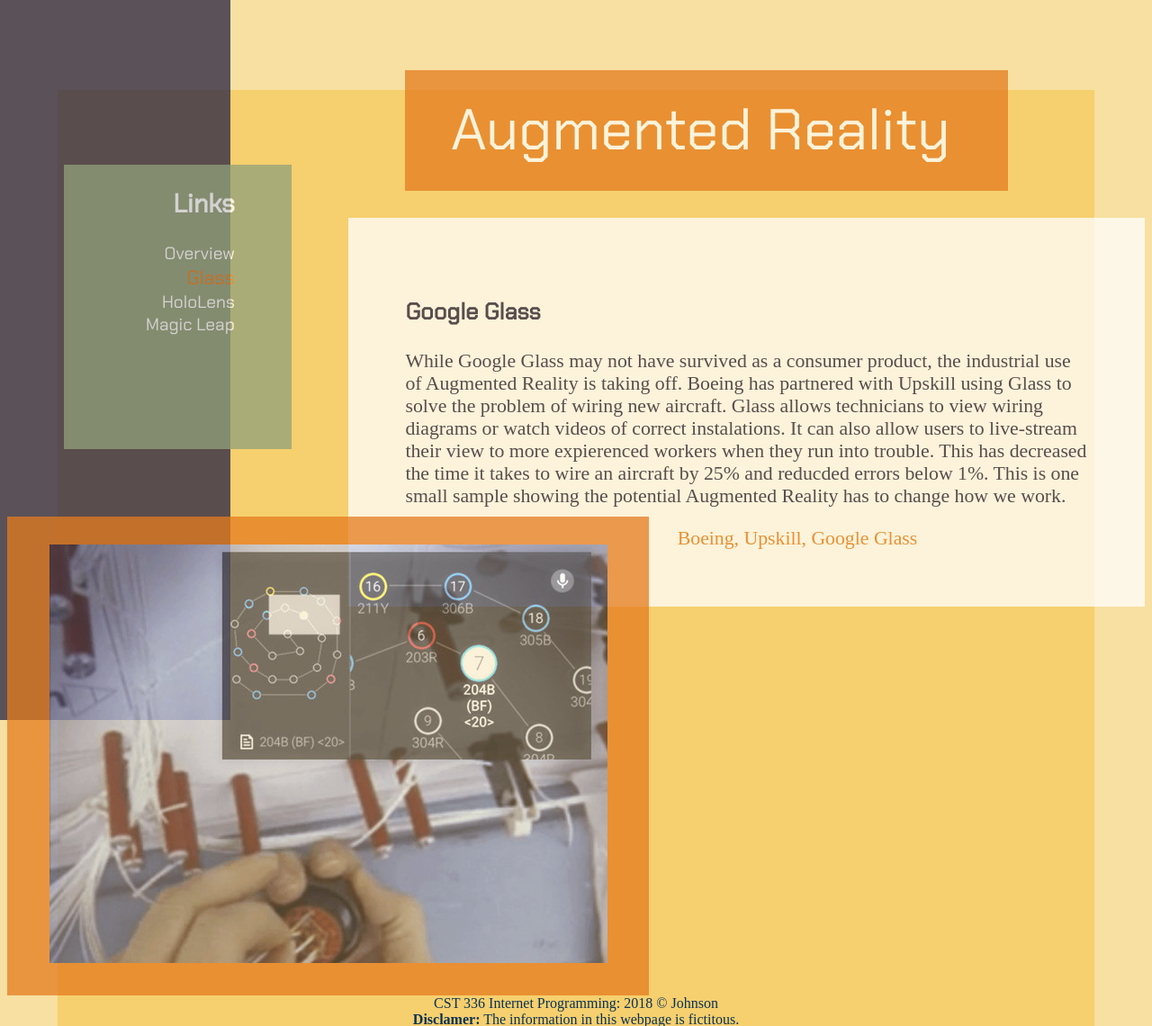
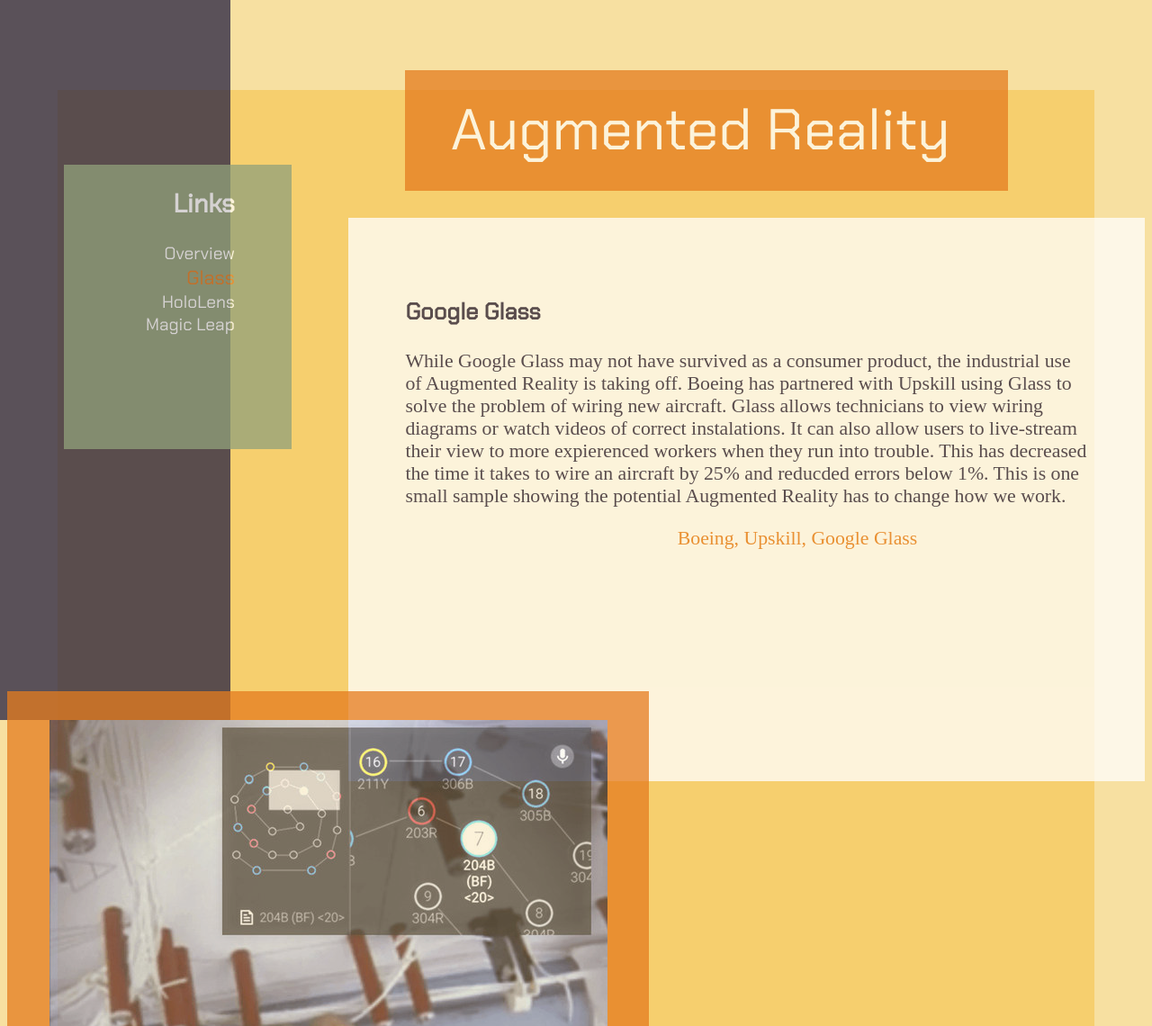
Before and after one commit to Co-Johnson/cst336, a PHP site: page /hw/hw1/glass.html in a window 1280 px wide. Shown: the top 1140 px of the page at 90% size. Run offline with PHP 8.4, Linux system fonts and the light colour scheme.

Commit message:
Homework 1 positioning update 2

```diff
--- a/hw/hw1/css/styles.css
+++ b/hw/hw1/css/styles.css
@@ -71,7 +71,7 @@ body {
     z-index: 4;
     padding: 5%;
     font-size: 1.7vw;
-    min-height: 300px;
+    min-height: 500px;
 }
 
 #image {
```
